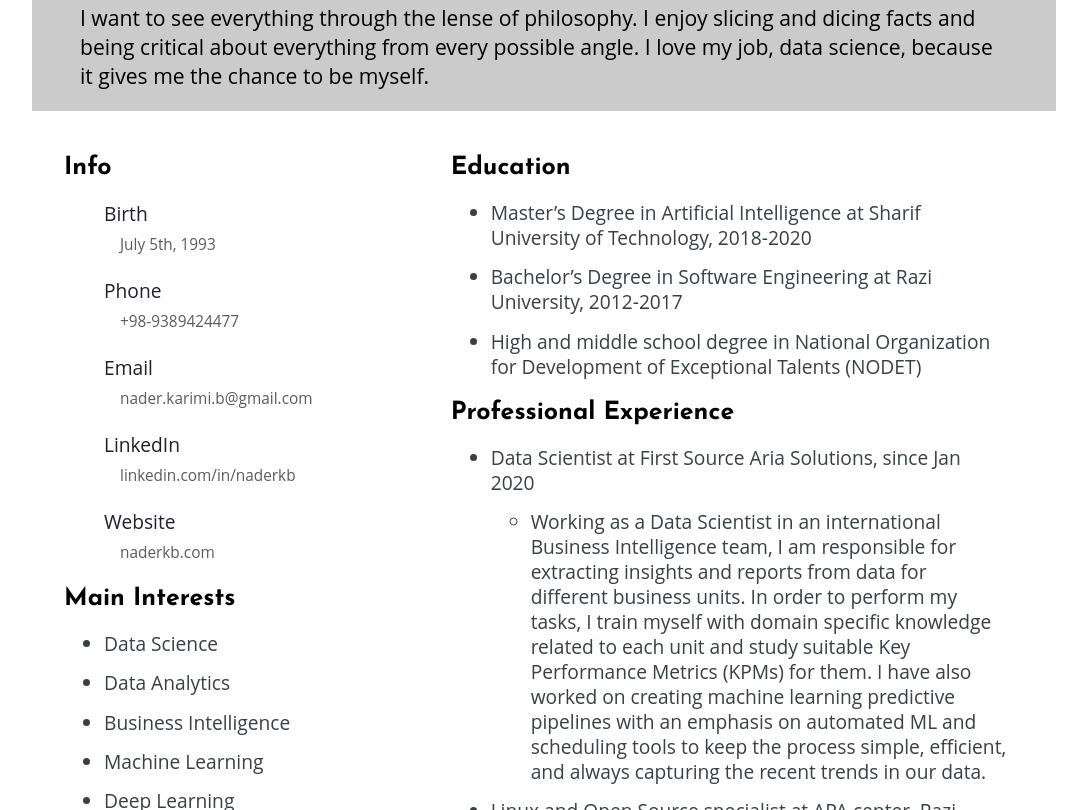
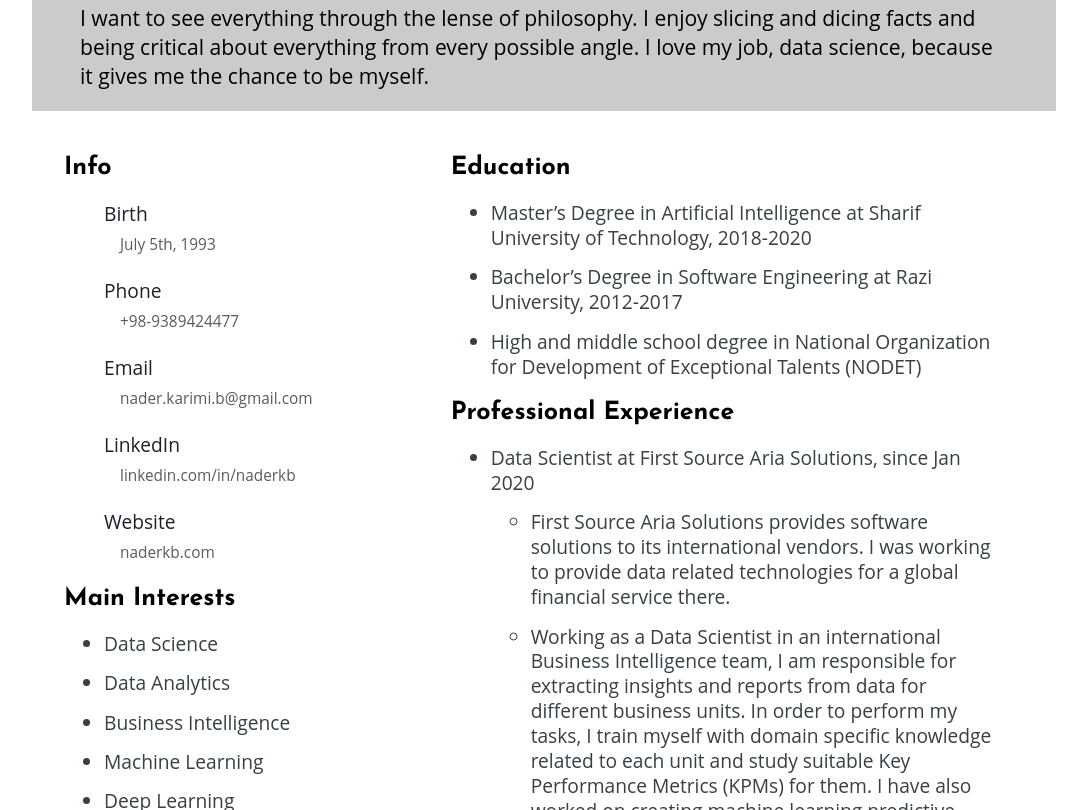
Before and after one commit to nader93k/nader93k.github.io, a plain HTML site: page index.html in a window 1280 px wide. Shown: the part 355-1165 px from the top of the page, without its empty margins (96-1183 px from the left). Drawn offline with Linux system fonts and the light colour scheme.

Commit message:
Update index.html

```diff
--- a/index.html
+++ b/index.html
@@ -98,6 +98,9 @@
                 <ul>
                     <li>Data Scientist at First Source Aria Solutions, since Jan 2020</li>
                     <ul>
+                        <li>
+                          First Source Aria Solutions provides software solutions to its international vendors. I was working to provide data related technologies for a global financial service there.
+                        </li>
                         <li>
                             Working as a Data Scientist in an international Business Intelligence team, I am responsible for extracting
                           insights and reports from data for different business units. In order to perform my tasks, I train myself with
```
